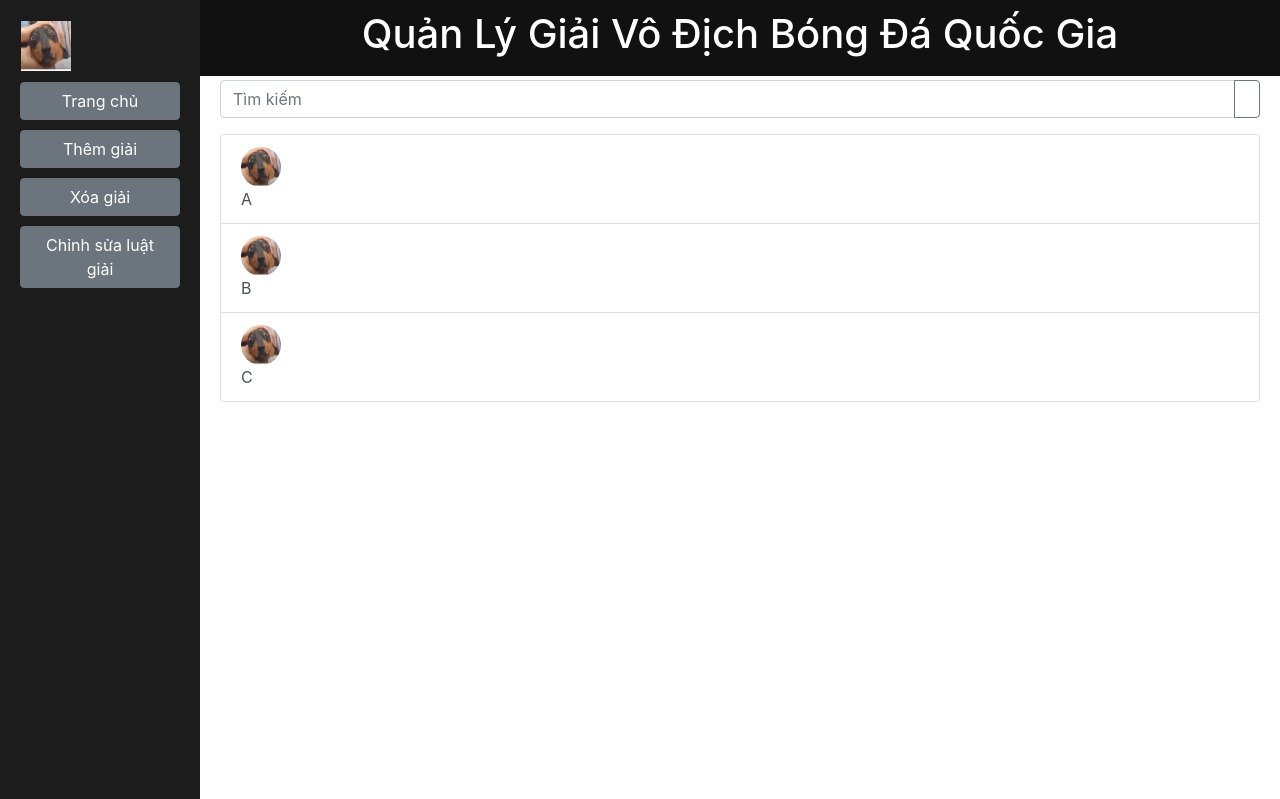
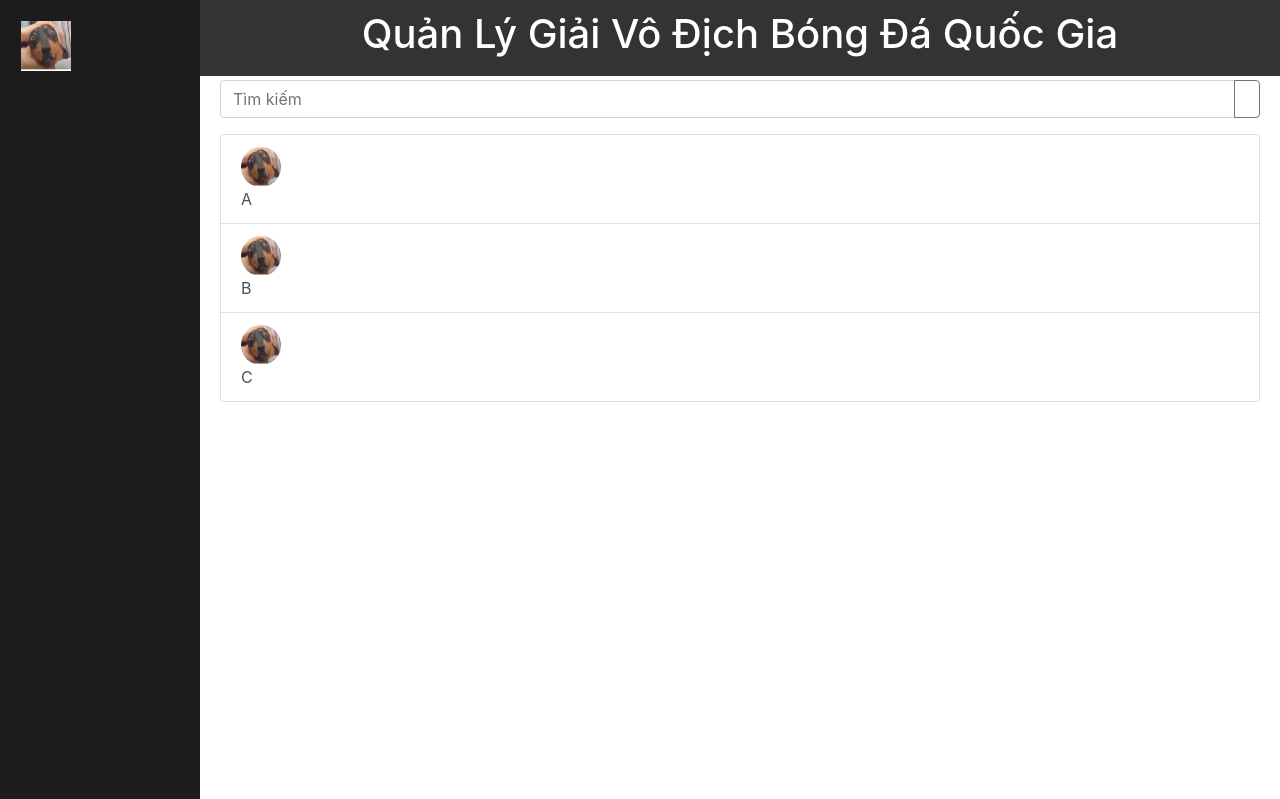
Before and after one commit to TLAquarius/HCMUS_SE_Project_Football_Management, a Flask app: page / in a window 1280 px wide. Shown: the top 799 px of the page. Run offline with Flask 3, Linux system fonts and the light colour scheme; data comes from the database, SQL or seed files in the repository; some libraries are stand-ins or nearby versions.

Commit message:
điều chỉnh base template cho phép thêm bớt nút sidebar

```diff
--- a/templates/base.html
+++ b/templates/base.html
@@ -33,7 +33,7 @@
             height: 50px;
         }
         .title-area {
-            background-color: #111; /* Dark color for the title area */
+            background-color: #333; /* Dark color for the title area */
             color: #fff; /* White text for the title */
             padding: 10px 20px;
             text-align: center;
@@ -58,10 +58,8 @@
         <button class="btn btn-link text-white" onclick="window.location.href='/'">
             <img src="{{ url_for('static', filename='images/Untitled.png') }}" alt="Home">
         </button>
-        <button class="btn btn-secondary btn-block" onclick="window.location.href='{{ url_for('home') }}'">Trang chủ</button>
-        <button class="btn btn-secondary btn-block" onclick="window.location.href='{{ url_for('add_season') }}'">Thêm giải</button>
-        <button class="btn btn-secondary btn-block">Xóa giải</button>
-        <button class="btn btn-secondary btn-block">Chỉnh sửa luật giải</button>
+        {% block sidebar %}
+        {% endblock %}
     </div>
     <div class="title-area">
         <h1>{% block title %}Default Title{% endblock %}</h1>
```
